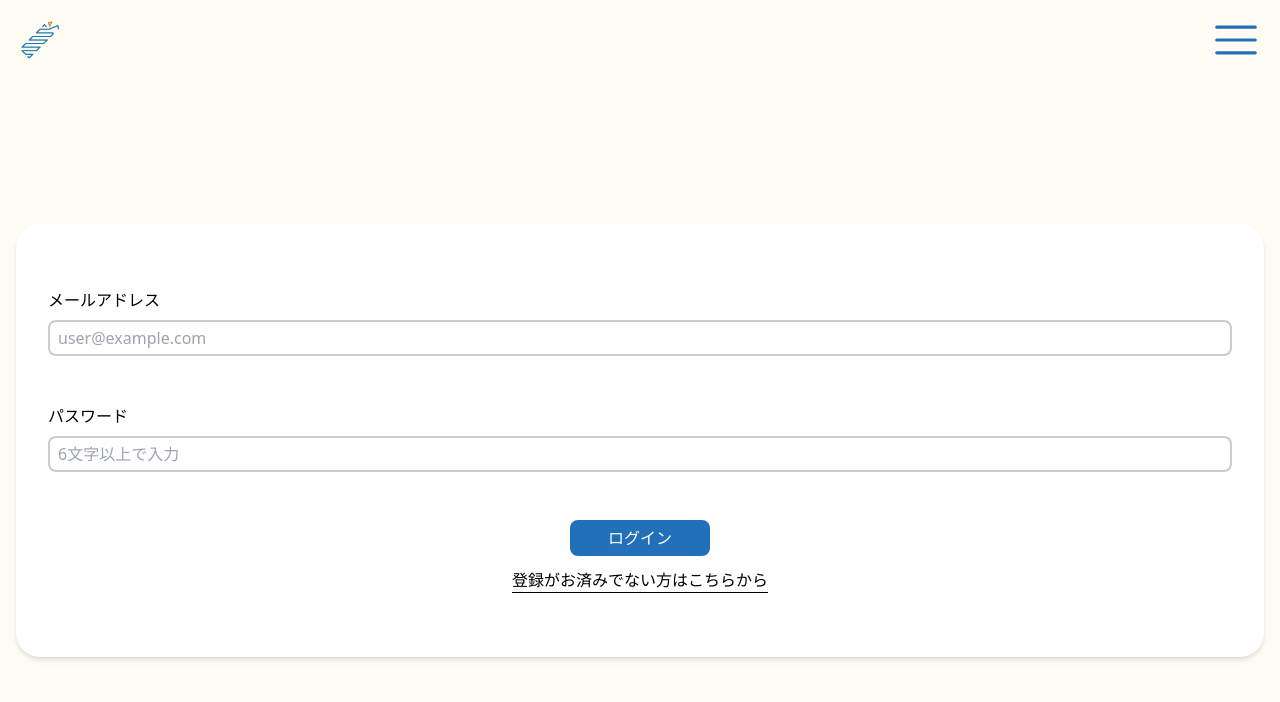
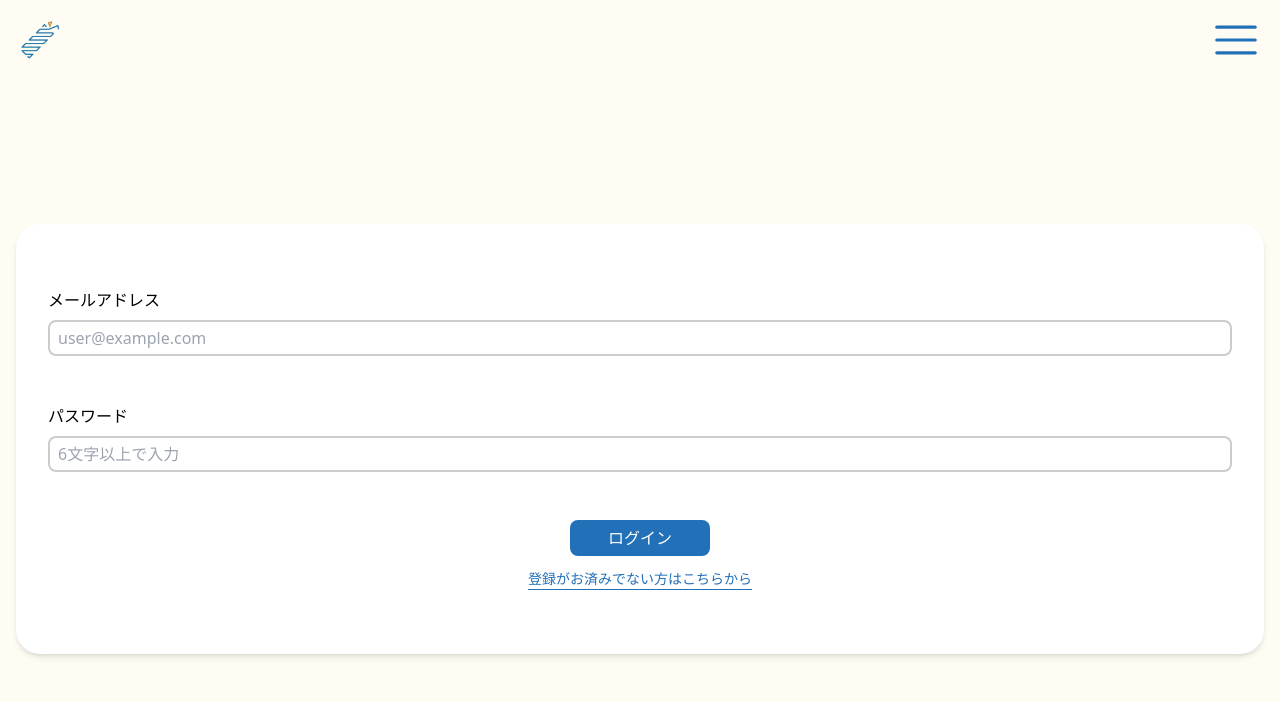
Before and after one commit to kattakke/frontend, a React (Vite) app: page /login in a window 1280 px wide. Shown: the top 702 px of the page. Built offline with nearby package versions, Linux system fonts and the light colour scheme; no server answers.

Commit message:
change path color

```diff
--- a/src/pages/Login.tsx
+++ b/src/pages/Login.tsx
@@ -33,7 +33,7 @@ const Login = () => {
         <div className="flex flex-col  items-center justify-center">
           <Button className='mb-3'>ログイン</Button>
           <Link to={'/signup'}>
-            <p className='border-b'>登録がお済みでない方はこちらから</p>
+            <p className='border-b text-sm text-main'>登録がお済みでない方はこちらから</p>
           </Link>
         </div>
       </div>
```
